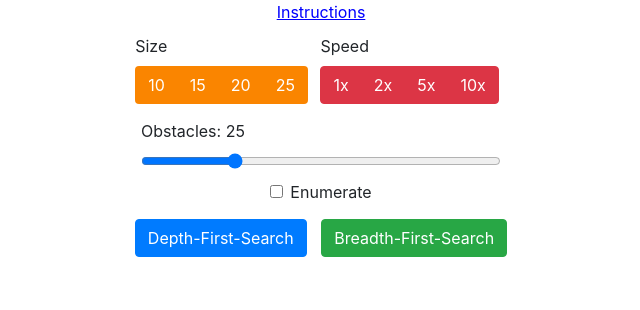
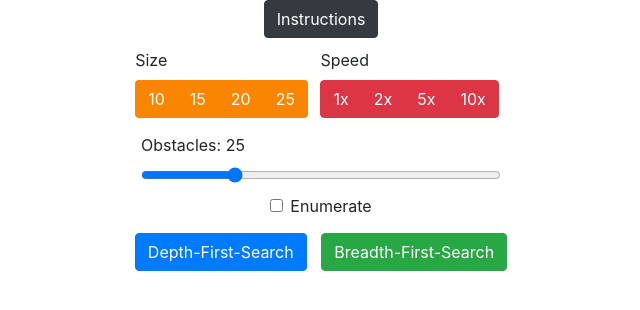
Before and after one commit to echoaj/MazeSolver, a PHP site: page / in a window 1280 px wide. Shown: the top 310 px of the page, without its empty margins (319-959 px from the left). Run offline with PHP 8.4, Linux system fonts and the light colour scheme; some libraries are stand-ins or nearby versions; some web fonts are replaced.

Commit message:
added instruction button

```diff
--- a/home.html
+++ b/home.html
@@ -89,7 +89,7 @@
 
         <div class="dashboard">
 
-            <span class="instructions">Instructions</span>
+            <button class="btn btn-dark" id="instructions">Instructions</button>
 
             <div class="btnDash">
                 <div class="sizeDash">
--- a/page.js
+++ b/page.js
@@ -187,7 +187,7 @@ $(document).ready(function () {
         }
     });
 
-    $(".instructions").click(function () {
+    $("#instructions").click(function () {
         let manuel = "1) Choose a size dimension for your maze.\n";
         manuel += "2) Choose a speed for the path to be drawn.\n";
         manuel += "3) Choose the number of obstacles for you maze.\n";
--- a/style.css
+++ b/style.css
@@ -9,10 +9,8 @@ body {
     font-family: 'Saira', sans-serif;
 }
 
-.instructions {
-    text-decoration: underline;
-    color: blue;
-    cursor: pointer;
+#instructions {
+
 }
 
 .btnDash {
```
